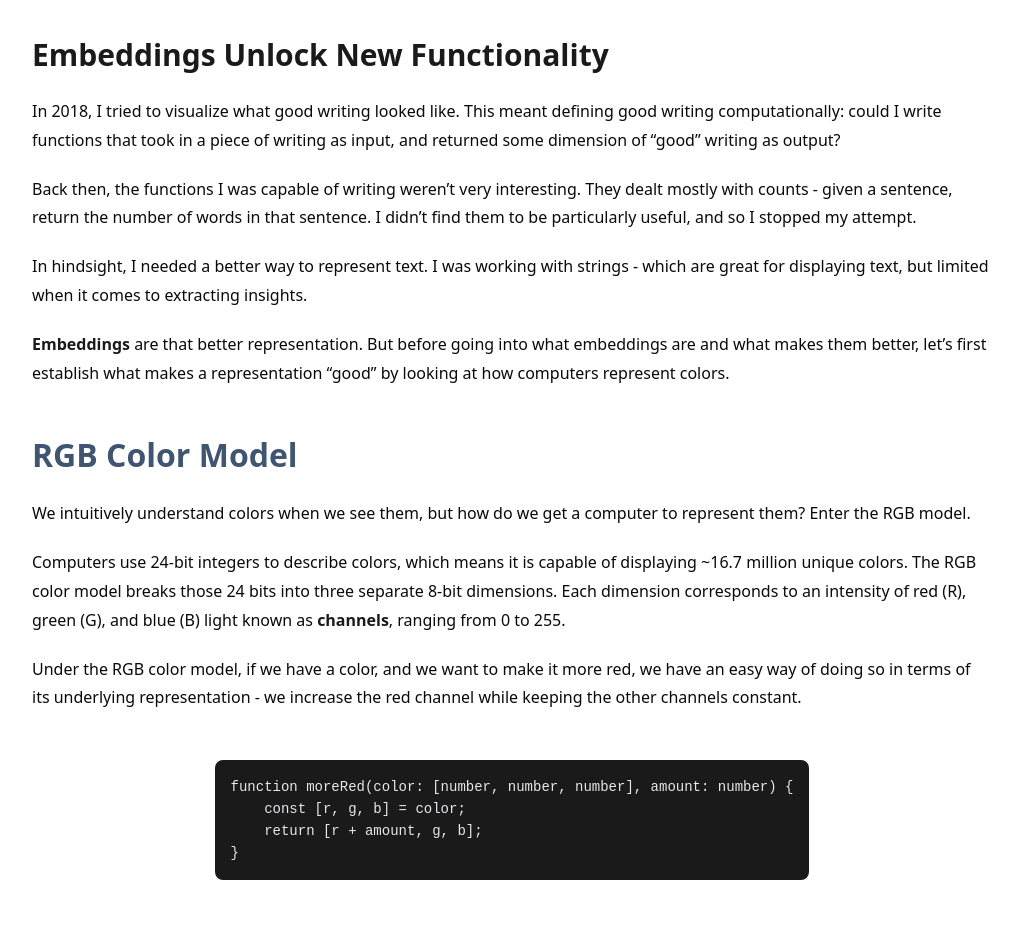
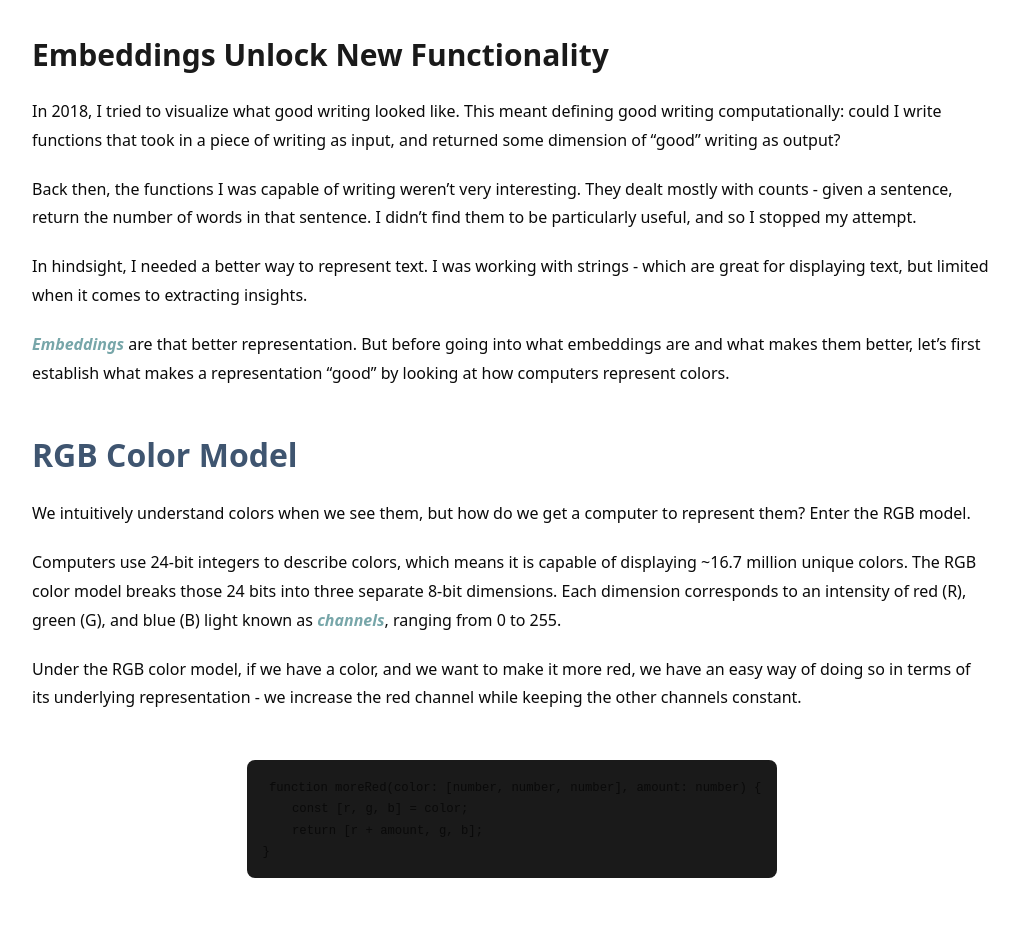
Before and after one commit to jzhang621/website, a Next.js app: page /embeddings in a window 1280 px wide. Shown: the top 936 px of the page, without its empty margins (128-1147 px from the left). Built offline with nearby package versions, Linux system fonts and the light colour scheme.

Commit message:
style tweaks

```diff
--- a/mdx-components.js
+++ b/mdx-components.js
@@ -43,9 +43,7 @@ export function useMDXComponents(components) {
             </h2>
         ),
         Latex: ({ children }) => (
-            <Latex style={{ marginTop: "1.25rem", marginBottom: "1.25rem" }}>
-                {children}
-            </Latex>
+            <Latex style={{ marginTop: "1.25rem", marginBottom: "1.25rem" }}>{children}</Latex>
         ),
         p: ({ children, ...props }) => {
             const style = {
@@ -55,13 +53,9 @@ export function useMDXComponents(components) {
             };
 
             // Check if the parent is a figcaption
-            const isInFigcaption = props.parentName === 'figcaption';
+            const isInFigcaption = props.parentName === "figcaption";
 
-            return (
-                <p style={isInFigcaption ? {} : style}>
-                    {children}
-                </p>
-            );
+            return <p style={isInFigcaption ? {} : style}>{children}</p>;
         },
         ul: ({ children }) => (
             <ul style={{ paddingLeft: "1.5rem", listStyle: "disc", marginBottom: "1rem" }}>
@@ -86,12 +80,17 @@ export function useMDXComponents(components) {
             <strong style={{ color: "#1a1a1a", fontWeight: 700 }}>{children}</strong>
         ),
         blockquote: ({ children }) => (
-            <blockquote style={{ width: "75%", margin: "1.5rem auto", borderLeft: "4px solid #cbbd93", paddingLeft: "1rem"  }}>
+            <blockquote
+                style={{
+                    width: "75%",
+                    margin: "1.5rem auto",
+                    borderLeft: "4px solid #cbbd93",
+                    paddingLeft: "1rem",
+                }}
+            >
                 {children}
             </blockquote>
         ),
-
-
     };
 
     // Merge default components with any custom components passed in
@@ -105,8 +104,6 @@ export function useMDXComponents(components) {
                     padding: "1rem",
                     borderRadius: "0.5rem",
                     overflow: "auto",
-                    marginLeft: "2rem",
-                    marginRight: "2rem",
                     marginBottom: "1.5rem",
                     fontSize: "0.875rem",
                     lineHeight: "1.5",
@@ -116,38 +113,18 @@ export function useMDXComponents(components) {
                 {children}
             </pre>
         ),
-        code: ({ children, className, ...props }) => {
-            // For inline code
-            if (!className) {
-                return (
+        code: ({ children, ...props }) => (
             <code
                 style={{
-                            backgroundColor: "#f3f4f6",
+                    fontFamily: "monospace",
                     padding: "0.2rem 0.4rem",
                     borderRadius: "0.25rem",
                     fontSize: "0.875em",
-                            fontFamily: "monospace",
                 }}
                 {...props}
             >
                 {children}
             </code>
-                );
-            }
-
-            // For code blocks
-            return (
-                <code
-                    className={className}
-                    style={{
-                        fontFamily: "monospace",
-                        color: "#e5e7eb", // Light text for dark background
-                    }}
-                    {...props}
-                >
-                    {children}
-                </code>
-            );
-        },
+        ),
     };
 }
```
Also changed, not shown: app/embeddings/page.mdx (+6 -6 lines). Lines whose indentation alone changed are shown as unchanged.
